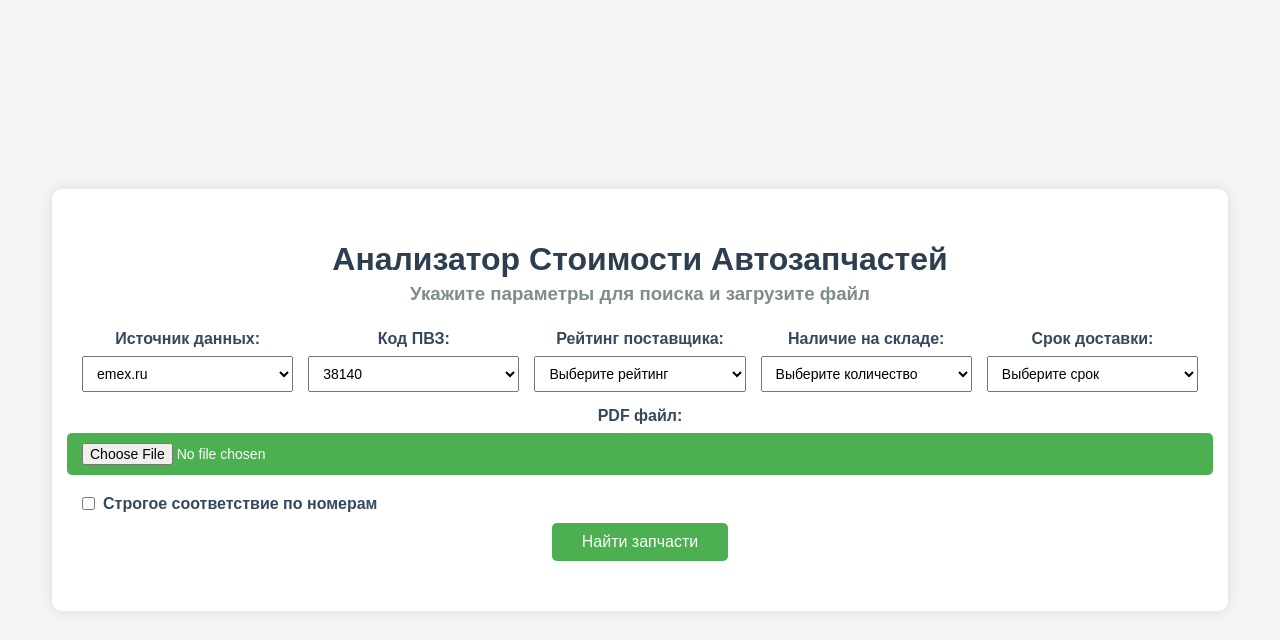
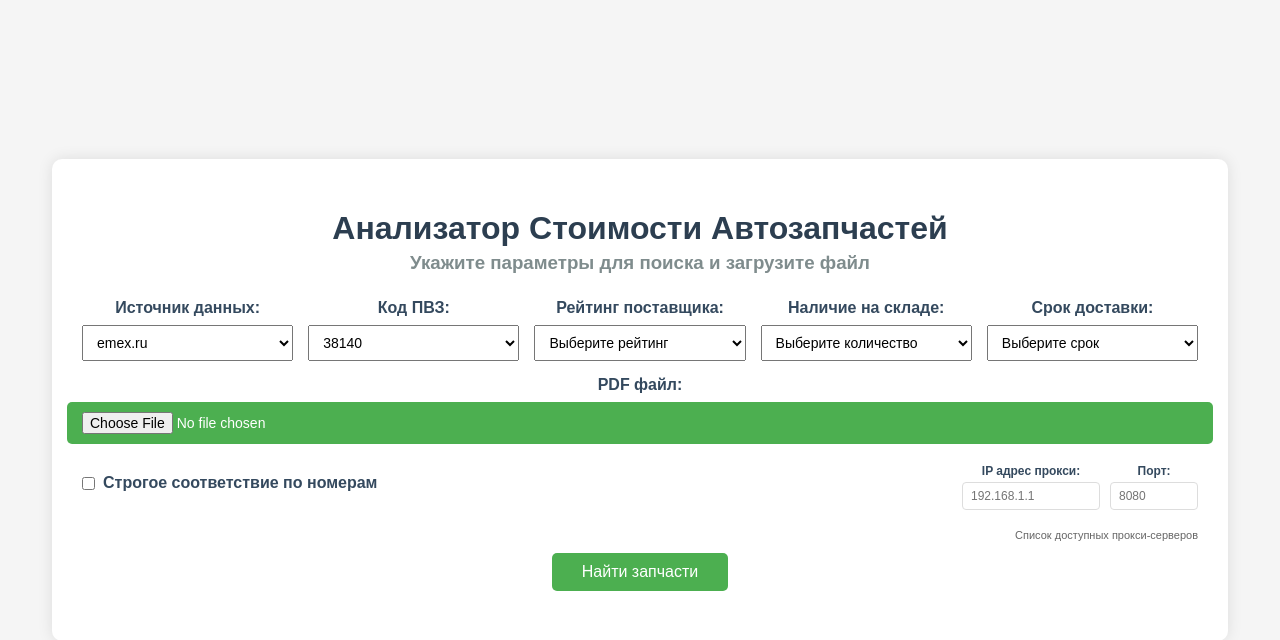
Before and after one commit to xander-che/AutoPartsCostAnalyzer, a Flask app: page / in a window 1280 px wide. Shown: the top 640 px of the page. Run offline with Flask 3, Linux system fonts and the light colour scheme.

Commit message:
proxy update

```diff
--- a/controllers/controller.py
+++ b/controllers/controller.py
@@ -2,7 +2,8 @@ from flask import Blueprint, request, jsonify, render_template
 from services.prepare_data import get_brand, get_tables_data, get_out_tables
 from services.web_parser import EMEXParser
 from static.constants import BASE_PVZ, FOUND_TABLE_HEADER, NOT_FOUND_TABLE_HEADER
-from static.messages import ERROR_EMPTY_TABLES, ERROR_FILE_TYPE, ERROR_NO_SELECTED_FILE, ERROR_NOT_FILE_PART
+from static.messages import ERROR_EMPTY_TABLES, ERROR_FILE_TYPE, ERROR_NO_SELECTED_FILE, ERROR_NOT_FILE_PART, \
+    ERROR_NOT_PROXY_ENABLED, NO_DATA_FOUND
 from utils.validators import allowed_file_type
 from services.entry_data_processing import pdf_parser
 
@@ -47,38 +48,21 @@ def run_process():
         return jsonify({'error': ERROR_EMPTY_TABLES}), 400
 
     entry_table_data, raw_key_list, total_table = get_tables_data(raw_entry_tables)
+    entry_key_qty_list = [(item[1], item[4]) for item in entry_table_data]
+    print(__name__, entry_key_qty_list)
     target_brand = get_brand(raw_entry_tables)
 
     print(__name__, entry_table_data)
-    tmp_list = list()
-    not_found_list = list()
     print(__name__, target_brand)
 
     emex_parser = EMEXParser(entry_params, BASE_PVZ, target_brand, entry_table_data)
     result = emex_parser.search_data()
-    print(__name__, result)
 
-    entry_key_list = [item[1] for item in entry_table_data]
-    entry_key_qty_list = [(item[1], item[4]) for item in entry_table_data]
-    print(__name__, entry_key_qty_list)
-    price_total = 0
-    not_found = 0
+    if result[0] == ERROR_NOT_PROXY_ENABLED:
+        return jsonify({'error': ERROR_NOT_PROXY_ENABLED}), 305
+    elif len(result) == 0:
+        return jsonify({'error': NO_DATA_FOUND}), 200
 
-    for item in result:
-        if item.key_number in entry_key_list:
-            pass
-        else:
-            not_found += 1
-            not_found_list.append(item.key_number)
-
-
-    for item in result:
-        price_total += item.price
-        tmp_list.append(item.key_number)
-
-    print(__name__, not_found_list)
-    print(__name__, price_total)
-    print(__name__, not_found)
 
     result_table = get_out_tables(result,
                                   entry_key_qty_list,
--- a/models/data_models.py
+++ b/models/data_models.py
@@ -9,6 +9,8 @@ class EntryParams:
     data_source: str
     pvz_code: str
     strict_compliance: str
+    proxy_ip: str
+    proxy_port: str
 
     def params_to_dict(self):
         return {'params': [{'rating': self.rating,
@@ -16,7 +18,9 @@ class EntryParams:
                             'delivery_time': self.delivery_time,
                             'data_source': self.data_source,
                             'pvz_code': self.pvz_code,
-                            'strict_compliance': self.strict_compliance}]
+                            'strict_compliance': self.strict_compliance,
+                            'proxy_ip': self.proxy_ip,
+                            'proxy_port': self.proxy_port}]
         }
 
 
--- a/services/entry_data_processing.py
+++ b/services/entry_data_processing.py
@@ -14,13 +14,17 @@ def get_params_dict() -> EntryParams:
     data_source = request.form.get('data_source', 'emex.ru')
     pvz_code = request.form.get('pvz_code', '38140')
     strict_compliance = request.form.get('strict_match', 'off')
+    proxy_ip = request.form.get('proxy_ip', '192.168.1.1')
+    proxy_port = request.form.get('proxy_port', '8080')
 
     return EntryParams(rating=rating,
                        availability=availability,
                        delivery_time=delivery_time,
                        data_source=data_source,
                        pvz_code=pvz_code,
-                       strict_compliance=strict_compliance)
+                       strict_compliance=strict_compliance,
+                       proxy_ip=proxy_ip,
+                       proxy_port=proxy_port)
 
 
 def pdf_parser(file):
--- a/static/constants.py
+++ b/static/constants.py
@@ -7,3 +7,5 @@ BRAND_DETECT = ['марка', 'модель']
 TARGET_JSON_KEYS = ['originals', 'analogs']
 FOUND_TABLE_HEADER = ['Номер', 'Наименование', 'Производитель', 'Рейтинг', 'Срок доставки (дн.)', 'Цена (руб.)', 'Кол-во', 'Сумма (руб.)', 'на EMEX.RU']
 NOT_FOUND_TABLE_HEADER = ['Кат. номер', 'Наименование', 'Цена, руб.', 'Кол-во', 'Сумма, руб.']
+PROXY_USER = "P1vZXL"
+PROXY_PASS = "IkL18ZoERM"
--- a/static/messages.py
+++ b/static/messages.py
@@ -3,3 +3,5 @@ ERROR_NO_SELECTED_FILE = 'Файл не выбран'
 ERROR_FILE_TYPE = 'Допустима загрузка только PDF формата. Выберите подходящий файл'
 ERROR_EMPTY_TABLES = 'PDF не содержит таблиц. Обработка не возможна!'
 ERROR_NO_TABLES = 'Неверный формат таблиц PDF. Обработка не возможна!'
+ERROR_NOT_PROXY_ENABLED = 'Прокси-сервер выключен, введите IP и Порт действующего прокси-сервера HTTPS.'
+NO_DATA_FOUND = 'Нет данных по заданным параметрам'
--- a/templates/upload.html
+++ b/templates/upload.html
@@ -318,6 +318,63 @@
         .form-group label {
             white-space: nowrap;
         }
+
+        /* Стили для полей прокси */
+        .proxy-container {
+            display: flex;
+            justify-content: space-between;
+            align-items: center;
+            width: 100%;
+            gap: 15px;
+        }
+
+        .proxy-fields {
+            display: flex;
+            gap: 10px;
+            align-items: flex-end;
+        }
+
+        .proxy-field {
+            display: flex;
+            flex-direction: column;
+        }
+
+        .proxy-field label {
+            font-size: 12px;
+            margin-bottom: 4px;
+        }
+
+        .proxy-field input {
+            padding: 6px 8px;
+            font-size: 12px;
+            width: 120px;
+            border: 1px solid #ddd;
+            border-radius: 4px;
+        }
+
+        .proxy-field input#proxy_port {
+            width: 70px;
+        }
+
+        /* Стили для ссылки */
+        .proxy-link-container {
+            text-align: right;
+            width: 100%;
+            margin-top: 3px;
+        }
+
+        .proxy-link {
+            font-size: 11px;
+            color: #666;
+            text-decoration: none;
+            display: inline-block;
+            transition: all 0.3s;
+        }
+
+        .proxy-link:hover {
+            color: #4CAF50;
+            text-decoration: underline;
+        }
     </style>
 </head>
 <body>
@@ -384,11 +441,43 @@
                 <input type="file" id="file" name="file" accept=".pdf" required>
             </div>
 
-            <div class="form-group">
-                <label for="strict_match" style="display: flex; align-items: center; gap: 8px;">
-                    <input type="checkbox" id="strict_match" name="strict_match">
-                    Строгое соответствие по номерам
-                </label>
+<!--            <div class="form-group">-->
+<!--                <label for="strict_match" style="display: flex; align-items: center; gap: 8px;">-->
+<!--                    <input type="checkbox" id="strict_match" name="strict_match">-->
+<!--                    Строгое соответствие по номерам-->
+<!--                </label>-->
+<!--            </div>-->
+
+            <div class="form-row proxy-container">
+                <!-- Чекбокс слева -->
+                <div class="form-group">
+                    <label for="strict_match" style="display: flex; align-items: center; gap: 8px;">
+                        <input type="checkbox" id="strict_match" name="strict_match">
+                        Строгое соответствие по номерам
+                    </label>
+                </div>
+
+                <!-- Поля прокси справа -->
+                <div class="proxy-fields">
+                    <div class="proxy-field">
+                        <label for="proxy_ip">IP адрес прокси:</label>
+                        <input type="text" id="proxy_ip" name="proxy_ip" placeholder="192.168.1.1">
+                    </div>
+
+                    <div class="proxy-field">
+                        <label for="proxy_port">Порт:</label>
+                        <input type="text" id="proxy_port" name="proxy_port" placeholder="8080">
+                    </div>
+                </div>
+            </div>
+
+            <div class="proxy-link-container">
+                <a href="https://hixxxx.name/proxy-list/?country=ARAMAUATBDBYBOBRBGKHCACLCOCRCYCZEEFIFRDEGRHKINIDIRITJPJOKZKRLTLUMXNLNZPHPLRORUSCSGZAESSECHTZTTTNTRUAAEGBUSVN&type=s&anon=4#list"
+                   target="_blank"
+                   rel="noopener noreferrer"
+                   class="proxy-link">
+                   Список доступных прокси-серверов
+                </a>
             </div>
 
             <button type="submit" id="submitBtn">Найти запчасти</button>
@@ -465,7 +554,9 @@
                         resultDiv.appendChild(totalDiv);
                     }
                 } else {
-                    resultDiv.innerHTML = '<p class="no-data">Данные не найдены</p>';
+                    // console.log("Ответ сервера:", result); // Для отладки
+                    const errorMsg = result.error || 'Данные не найдены';
+                    resultDiv.innerHTML = `<p class="no-data">Сообщение: ${errorMsg}</p>`;
                 }
 
             } catch (error) {
```
Also changed, not shown: services/web_parser.py (+26 -24 lines), utils/validators.py (+14 -6 lines).
